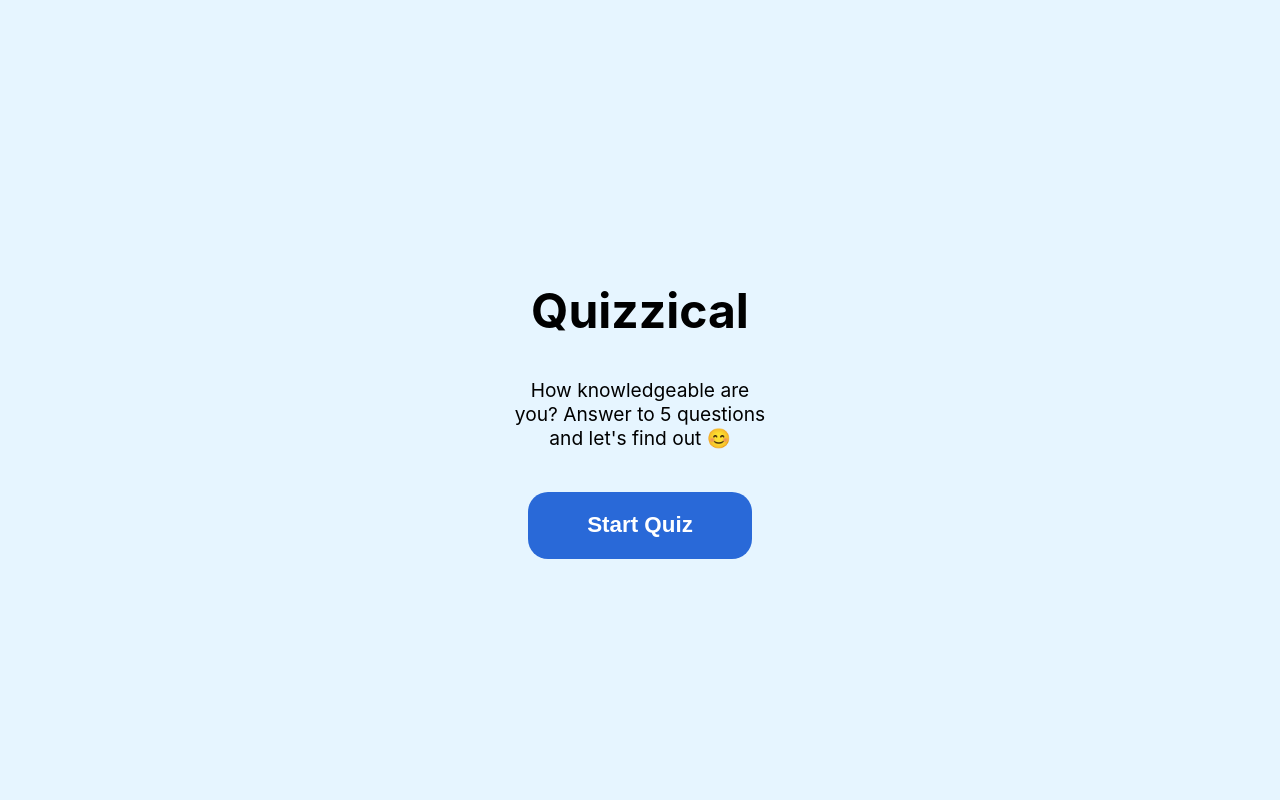
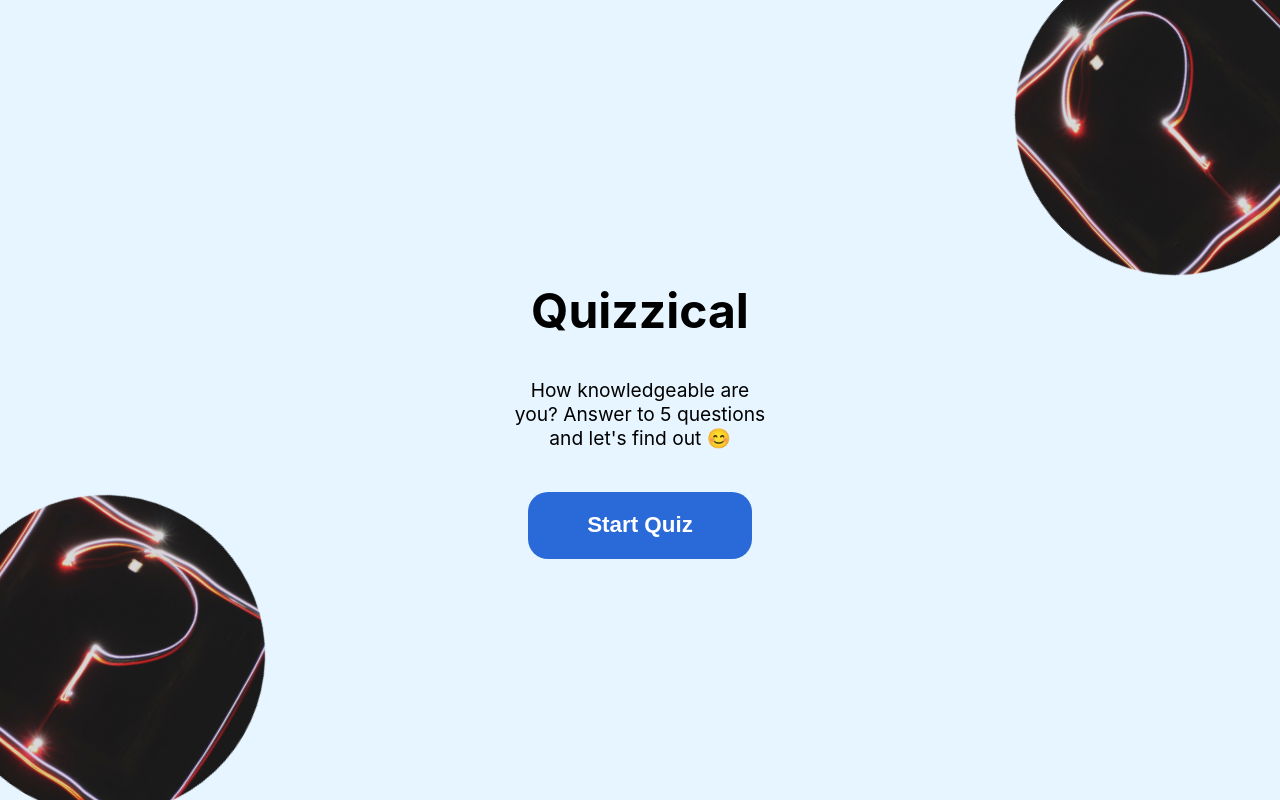
Before and after one commit to Riky5/Quizzical, a React (Create React App) app: page / in a window 1280 px wide. Built offline with nearby package versions, Linux system fonts and the light colour scheme.

Commit message:
create homepage component and add 2 images

```diff
--- a/src/App.css
+++ b/src/App.css
@@ -6,32 +6,24 @@
   width: 100vw;
 }
 
-section {
-  display: flex;
-  flex-direction: column;
-  text-align: center;
-  max-width: 16em;
-  width: 100%;
+.qm-left, .qm-right {
+  display: block;
+  height: 20em;
+  width: 20em;
+  position: fixed;
+  overflow: hidden;
+  border-radius: 50%;
+  background-color: rgba(0, 0, 0, 0.5)
 }
 
-h1 {
-  font-size: 3em;
-  margin-bottom: .4em;
+.qm-left {
+  bottom: -15px;
+  left: -55px;
+  transform: rotate(30deg);
 }
 
-p {
-  font-size: 1.2em;
+.qm-right {
+  top: -45px;
+  right: -55px;
+  transform: rotate(-45deg);
 }
-
-button {
-  height: 3em;
-  width: 10em;
-  border-radius: 20px;
-  border: none;
-  background-color: rgb(41, 105, 216);
-  color: white;
-  font-weight: bold;
-  align-self: center;
-  font-size: 1.4em;
-  margin-top: 1em;
-}
--- a/src/App.js
+++ b/src/App.js
@@ -1,13 +1,13 @@
 import './App.css';
+import Homepage from './components/Homepage'
+import questionMark from './images/question_mark.jpg'
 
 function App() {
   return (
     <div className="App">
-      <section>
-        <h1>Quizzical</h1>
-        <p>How knowledgeable are you? Answer to 5 questions and let's find out 😊</p>
-        <button>Start Quiz</button>
-      </section>
+      <img className='qm-left' src={questionMark} alt="question_mark" />
+      <Homepage />
+      <img className='qm-right' src={questionMark} alt="question_mark" />
     </div>
   );
 }
--- /dev/null
+++ b/src/components/Homepage.css
@@ -0,0 +1,29 @@
+section {
+  display: flex;
+  flex-direction: column;
+  text-align: center;
+  max-width: 16em;
+  width: 100%;
+}
+
+h1 {
+  font-size: 3em;
+  margin-bottom: .4em;
+}
+
+p {
+  font-size: 1.2em;
+}
+
+button {
+  height: 3em;
+  width: 10em;
+  border-radius: 20px;
+  border: none;
+  background-color: rgb(41, 105, 216);
+  color: white;
+  font-weight: bold;
+  align-self: center;
+  font-size: 1.4em;
+  margin-top: 1em;
+}
--- /dev/null
+++ b/src/components/Homepage.js
@@ -0,0 +1,12 @@
+import './Homepage.css'
+
+export default function Homepage() {
+
+  return (
+    <section>
+      <h1>Quizzical</h1>
+      <p>How knowledgeable are you? Answer to 5 questions and let's find out 😊</p>
+      <button>Start Quiz</button>
+    </section>
+  )
+}
--- a/src/index.js
+++ b/src/index.js
@@ -1,14 +1,15 @@
 import React from 'react';
-import ReactDOM from 'react-dom';
+import ReactDOM from 'react-dom/client';
 import './index.css';
 import App from './App';
 import reportWebVitals from './reportWebVitals';
 
-ReactDOM.render(
+const container = document.getElementById('root');
+const root = ReactDOM.createRoot(container);
+root.render(
   <React.StrictMode>
     <App />
-  </React.StrictMode>,
-  document.getElementById('root')
+  </React.StrictMode>
 );
 
 // If you want to start measuring performance in your app, pass a function
```
Also changed, not shown: src/images/question_mark.jpg (added).
